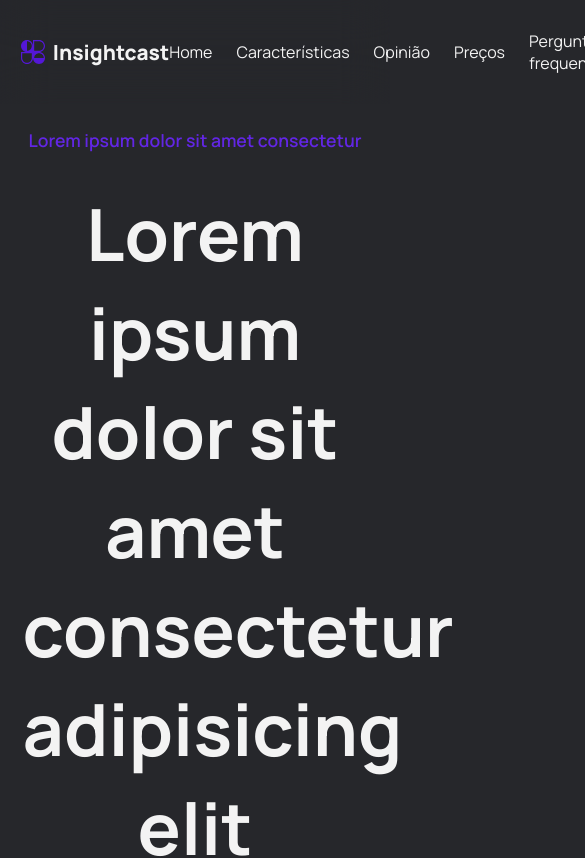
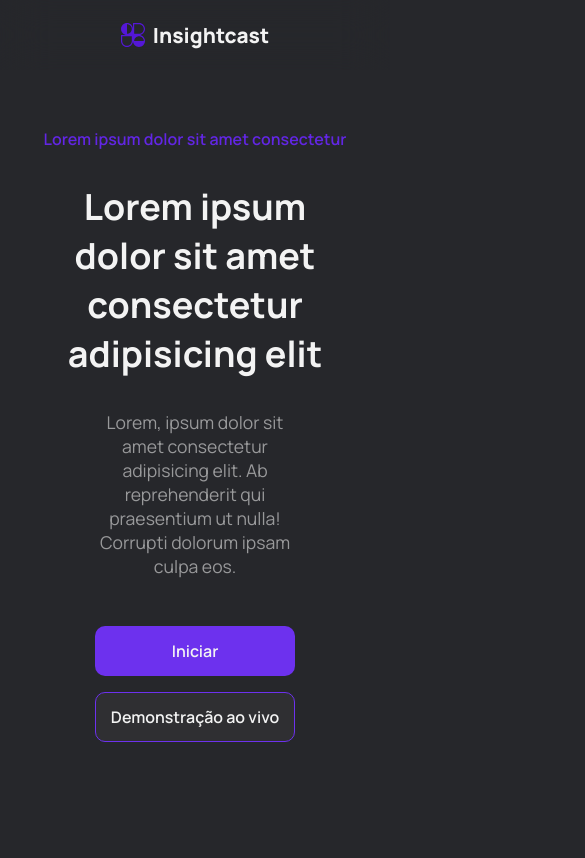
Before and after one commit to jonathafernandes/insight-cast, a React (Vite) app: page / in a window 390 px wide. Shown: the top 858 px of the page, 585 px wide, since content can reach past the window. Built offline with nearby package versions, Linux system fonts and the light colour scheme.

Commit message:
responsive header and hero

```diff
--- a/src/components/sass/Faq.module.sass
+++ b/src/components/sass/Faq.module.sass
@@ -36,6 +36,9 @@
             padding: 2rem
             width: 900px
 
+            @include mixins.tablet
+                width: 90%
+
             summary
                 font-size: 1.125rem
                 font-weight: 700
--- a/src/components/sass/Features.module.sass
+++ b/src/components/sass/Features.module.sass
@@ -6,8 +6,16 @@
         @include mixins.flex-container
         margin: 8rem 1rem
 
+        @include mixins.tablet
+            flex-direction: column
+            gap: 1rem
+            margin: 8rem 3rem
+
         .contentText
             width: 50%
+
+            @include mixins.tablet
+                width: 100%
 
             .subtitle
                 color: variables.$primary-color
@@ -67,6 +75,10 @@
     section.two
         flex-direction: row-reverse
         gap: 5rem
+
+        @include mixins.tablet
+            flex-direction: column
+
         .contentImages
             div
                 img
--- a/src/components/sass/Footer.module.sass
+++ b/src/components/sass/Footer.module.sass
@@ -25,8 +25,7 @@ footer
             width: 50%
 
             .logo
-                display: flex
-                align-items: center
+                @include mixins.flex-container
                 gap: 0.5rem
 
             img
@@ -63,6 +62,9 @@ footer
                             color: #C13584
 
         .products, .importantLinks, .company
+            @include mixins.tablet
+                display: none
+
             h3
                 font-size: 1.5rem
                 margin-bottom: 1rem
--- a/src/components/sass/Header.module.sass
+++ b/src/components/sass/Header.module.sass
@@ -13,8 +13,7 @@
     backdrop-filter: blur(24px)
 
     .logo
-        display: flex
-        align-items: center
+        @include mixins.flex-container
         gap: 0.5rem
 
         img
@@ -26,6 +25,9 @@
             font-weight: 800
 
     nav
+        @include mixins.laptop
+            display: none
+
         ul
             display: flex
             align-items: center
@@ -46,3 +48,6 @@
         @include mixins.primary-hover
 
         padding: 0.5rem 1rem
+
+        @include mixins.mobile
+            display: none
--- a/src/components/sass/Hero.module.sass
+++ b/src/components/sass/Hero.module.sass
@@ -10,12 +10,17 @@
         color: variables.$primary-color
         font-weight: 600
         margin-top: 8rem
+        @include mixins.mobile
+            font-size: 1rem
 
     .title
         font-size: 4.5rem
         text-align: center
         margin: 2rem 0
         width: 80%
+
+        @include mixins.tablet
+            font-size: 2.25rem
 
     .description
         font-size: 1.1rem
@@ -29,6 +34,9 @@
         gap: 2rem
         width: 100%
         margin-bottom: 8rem
+        @include mixins.mobile
+            flex-direction: column
+            gap: 1rem
 
     img
         width: 100%
@@ -36,3 +44,7 @@
         max-width: 1100px
         object-fit: cover
         @include mixins.border-radius
+
+        @include mixins.laptop
+            width: 90%
+            max-width: 800px
--- a/src/components/sass/Pricing.module.sass
+++ b/src/components/sass/Pricing.module.sass
@@ -23,3 +23,6 @@
 .cards
     @include mixins.flex-container
     gap: 1.3rem
+
+    @include mixins.tablet
+        flex-direction: column
--- a/src/components/sass/PricingCard.module.sass
+++ b/src/components/sass/PricingCard.module.sass
@@ -8,6 +8,9 @@
     flex-wrap: wrap
     margin: 2rem 0
     padding: 1rem
+
+    @include mixins.tablet
+        margin: 0.65rem 0
 
     .plan
         color: variables.$primary-text-color
--- a/src/components/sass/_mixins.sass
+++ b/src/components/sass/_mixins.sass
@@ -36,3 +36,15 @@
 @mixin border-radius
     border-radius: 10px
     border: 1px solid variables.$border-color
+
+@mixin laptop
+    @media(max-width: 995px)
+        @content
+
+@mixin tablet
+    @media(max-width: 786px)
+        @content
+
+@mixin mobile
+    @media(max-width: 425px)
+        @content
```
